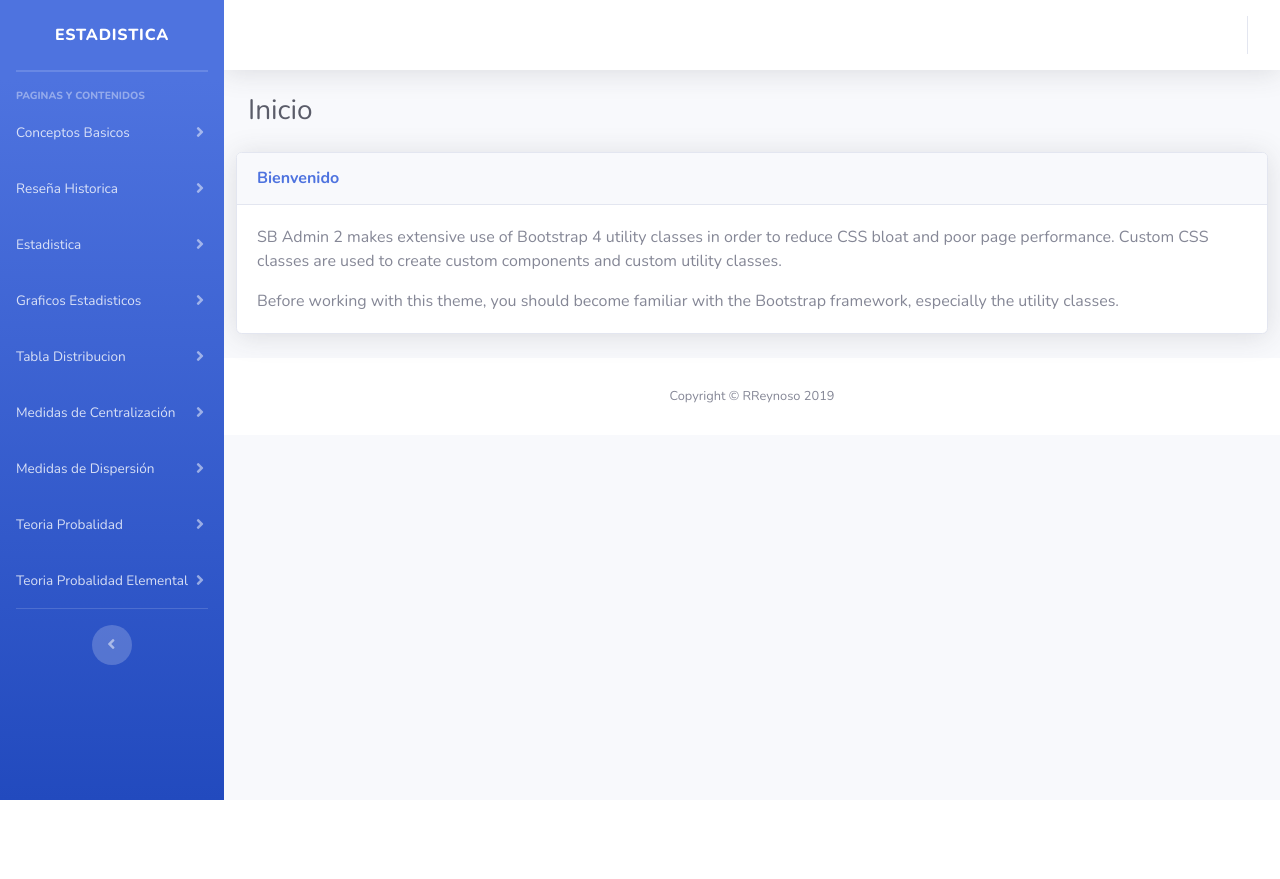
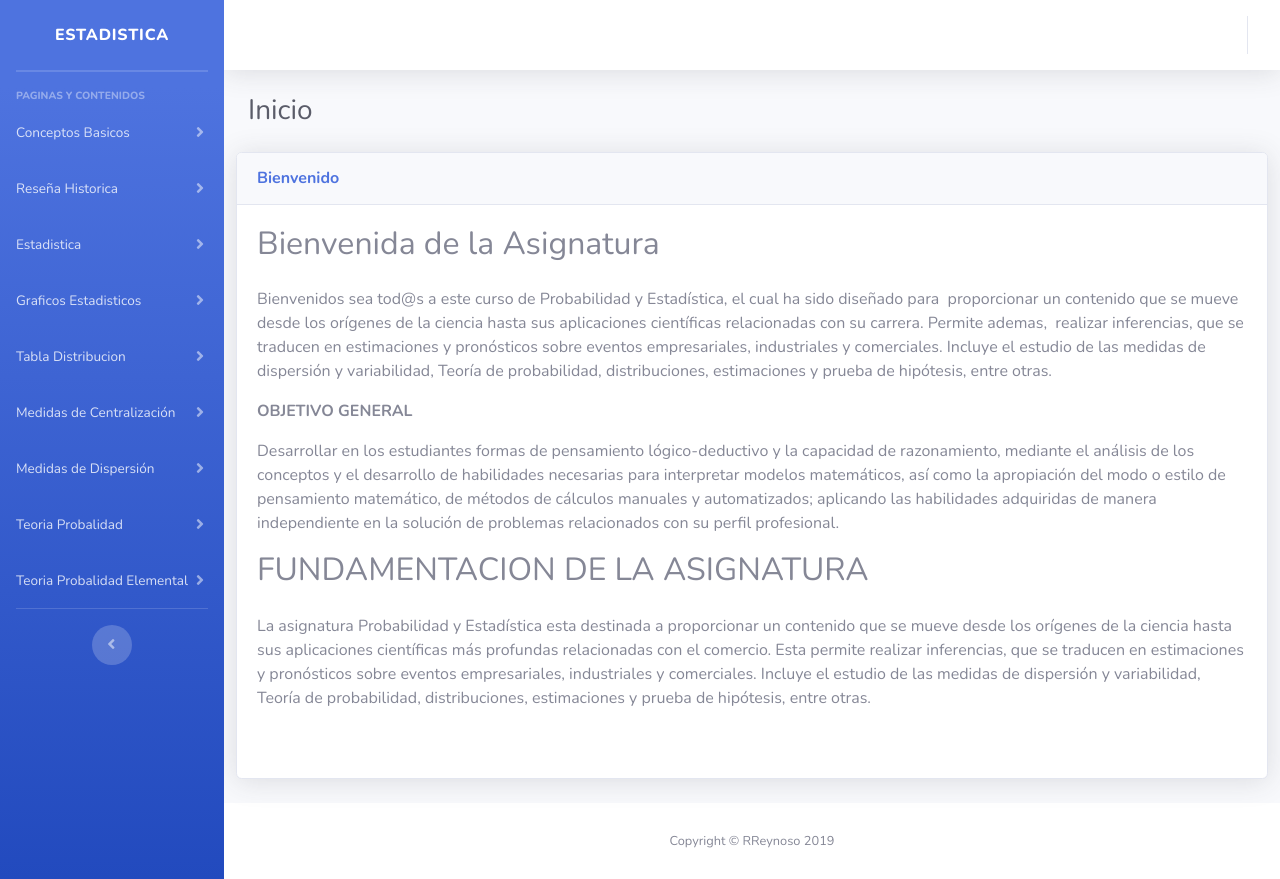
Before and after one commit to Avto9711/EstaTest, a website with bundled scripts: page index.html in a window 1280 px wide. Before the commit the page ends 800 px from the top, so only its background shows below. Built offline with nearby package versions, Linux system fonts and the light colour scheme.

Commit message:
Fix index

```diff
--- a/index.html
+++ b/index.html
@@ -367,8 +367,21 @@
                   <h6 class="m-0 font-weight-bold text-primary">Bienvenido</h6>
                 </div>
                 <div class="card-body">
-                  <p>SB Admin 2 makes extensive use of Bootstrap 4 utility classes in order to reduce CSS bloat and poor page performance. Custom CSS classes are used to create custom components and custom utility classes.</p>
-                  <p class="mb-0">Before working with this theme, you should become familiar with the Bootstrap framework, especially the utility classes.</p>
+                    <h2>Bienvenida de la Asignatura</h2>
+                            <div class="box generalbox center clearfix py-3">
+                            <div class="no-overflow">
+                            <p id="yui_3_17_2_1_1554732225741_4658"><span id="yui_3_17_2_1_1554732225741_4657">Bienvenidos sea tod@s a este curso de Probabilidad y Estad&iacute;stica, el cual ha sido dise&ntilde;ado para &nbsp;proporcionar un contenido que se mueve desde los or&iacute;genes de la ciencia hasta sus aplicaciones cient&iacute;ficas relacionadas con su carrera. Permite ademas, &nbsp;realizar inferencias, que se traducen en estimaciones y pron&oacute;sticos sobre eventos empresariales, industriales y comerciales. Incluye el estudio de las medidas de dispersi&oacute;n y variabilidad, Teor&iacute;a de probabilidad, distribuciones, estimaciones y prueba de hip&oacute;tesis, entre otras.</span></p>
+                            <p><strong>OBJETIVO GENERAL</strong></p>
+                            <p>Desarrollar en los estudiantes formas de pensamiento l&oacute;gico-deductivo y la capacidad de razonamiento, mediante el an&aacute;lisis de los conceptos y el desarrollo de habilidades necesarias para interpretar modelos matem&aacute;ticos, as&iacute; como la apropiaci&oacute;n del modo o estilo de pensamiento matem&aacute;tico, de m&eacute;todos de c&aacute;lculos manuales y automatizados; aplicando las habilidades adquiridas de manera independiente en la soluci&oacute;n de problemas relacionados con su perfil profesional.&nbsp;</p>
+                            <h2>FUNDAMENTACION DE LA ASIGNATURA</h2>
+                            <div class="box generalbox center clearfix py-3">
+                            <div class="no-overflow">
+                            <p>La asignatura Probabilidad y Estad&iacute;stica esta destinada a proporcionar un contenido que se mueve desde los or&iacute;genes de la ciencia hasta sus aplicaciones cient&iacute;ficas m&aacute;s profundas relacionadas con el comercio. Esta permite realizar inferencias, que se traducen en estimaciones y pron&oacute;sticos sobre eventos empresariales, industriales y comerciales. Incluye el estudio de las medidas de dispersi&oacute;n y variabilidad, Teor&iacute;a de probabilidad, distribuciones, estimaciones y prueba de hip&oacute;tesis, entre otras.</p>
+                            </div>
+                            </div>
+                            </div>
+                            </div>
+
                 </div>
               </div>
             </div>
```
Also changed, not shown: 1 other file.
